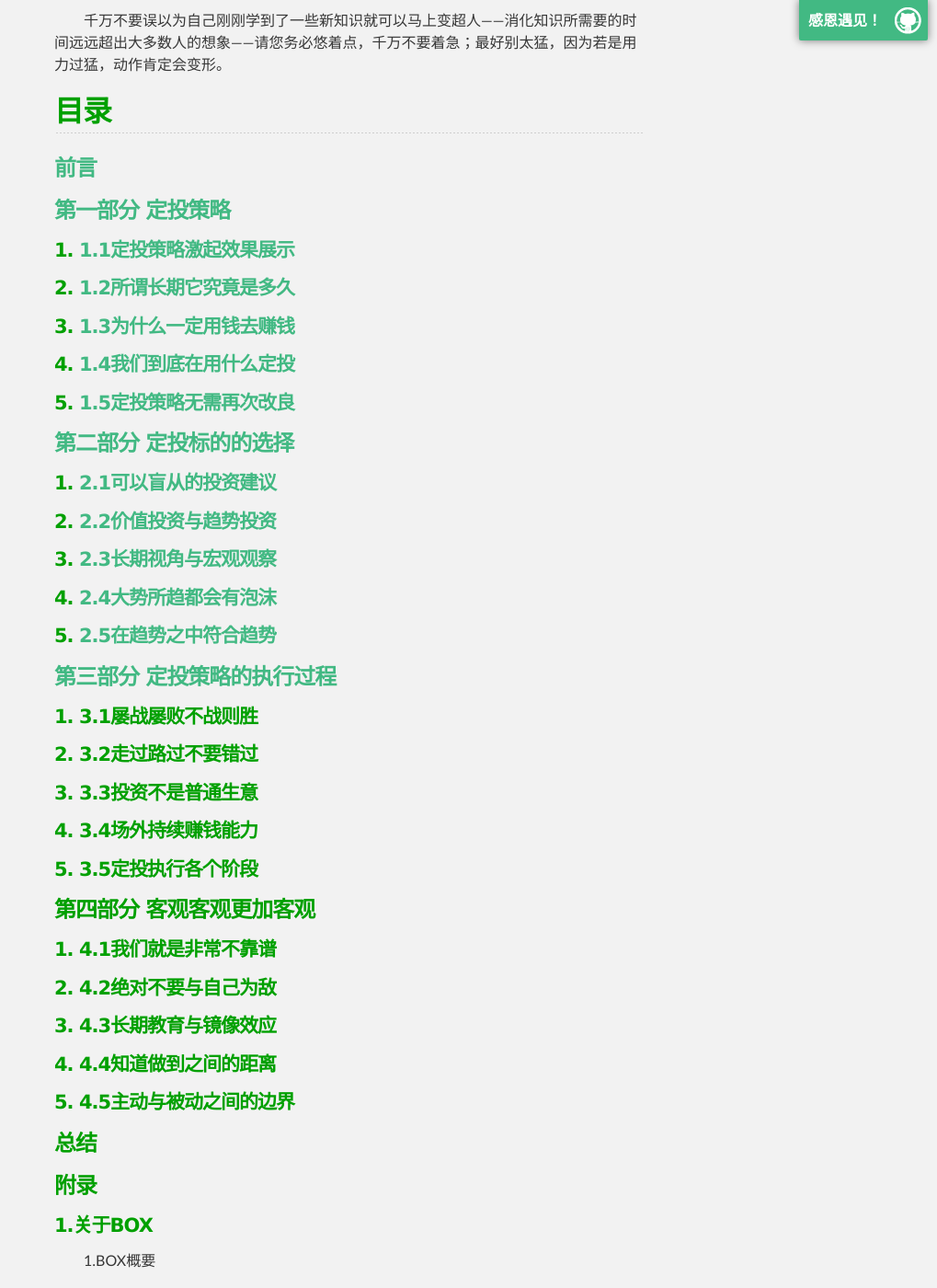
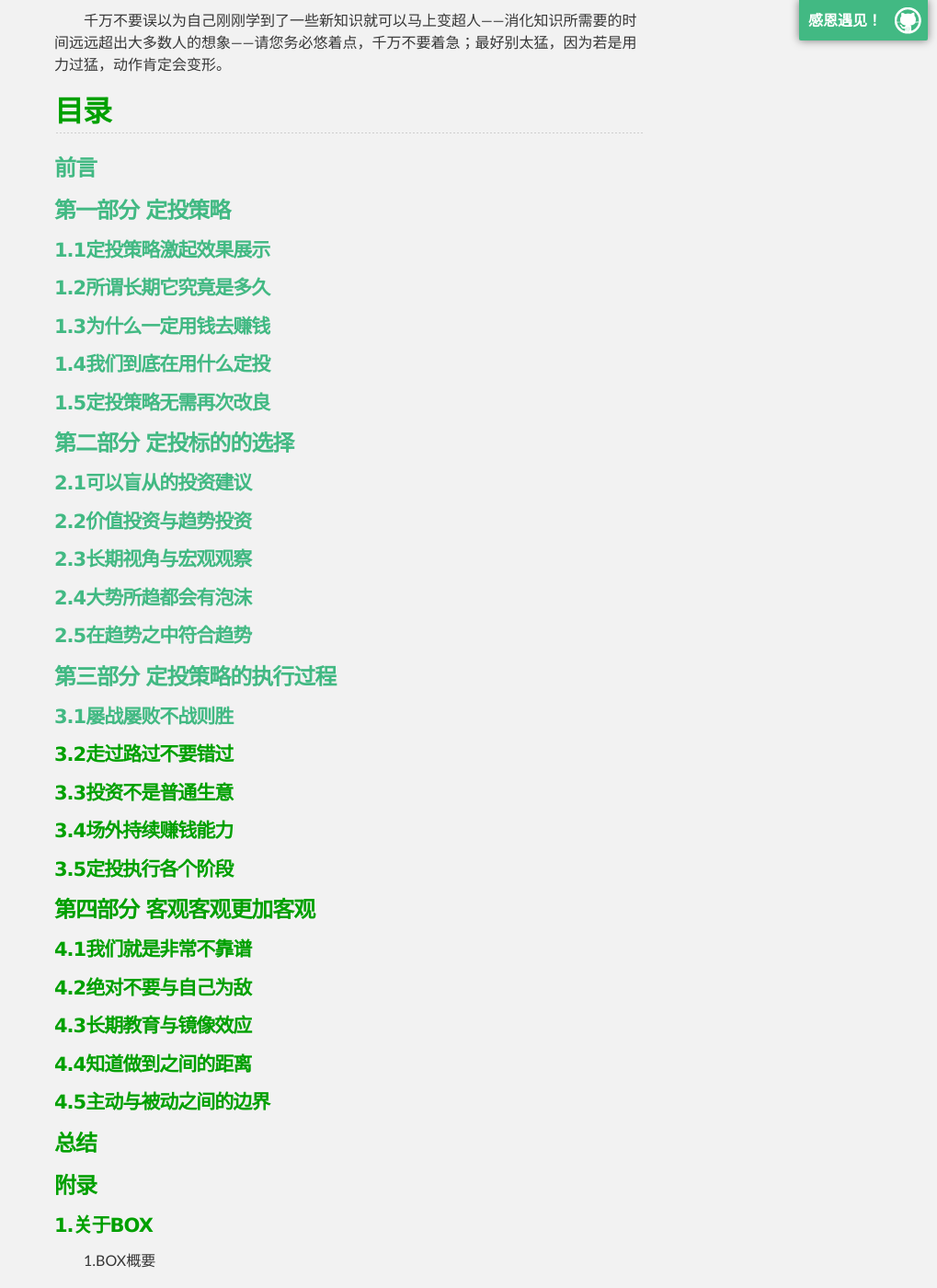
Before and after one commit to liangxincn/-, a Jekyll site: the page built from index.md, in a window 1280 px wide and 1400 px high, scrolled down 1048 px. Shown: the whole window at 92% size, without its empty margins (261-1280 px from the left). Built offline with Jekyll 4.4.1, drawn with Linux system fonts in a browser that asks for light colours; our own code applies the rules of GitHub Pages for plain Markdown files.

Commit message:
Update index.md

```diff
--- a/index.md
+++ b/index.md
@@ -21,51 +21,51 @@
 
 ### [第一部分 定投策略](./chapter01.html "《定投改变命运》（第三版）20220111完成")
 
-#### 1. [1.1定投策略激起效果展示](./chapter01-1.html "《定投改变命运》（第三版）20220111完成")
+#### [1.1定投策略激起效果展示](./chapter01-1.html "《定投改变命运》（第三版）20220111完成")
 
-#### 2. [1.2所谓长期它究竟是多久](./chapter01-2.html "《定投改变命运》（第三版）20220112完成")
+#### [1.2所谓长期它究竟是多久](./chapter01-2.html "《定投改变命运》（第三版）20220112完成")
 
-#### 3. [1.3为什么一定用钱去赚钱](./chapter01-3.html "《定投改变命运》（第三版）20220112完成")
+#### [1.3为什么一定用钱去赚钱](./chapter01-3.html "《定投改变命运》（第三版）20220112完成")
 
-#### 4. [1.4我们到底在用什么定投](./chapter01-4.html "《定投改变命运》（第三版）20220112完成")
+#### [1.4我们到底在用什么定投](./chapter01-4.html "《定投改变命运》（第三版）20220112完成")
 
-#### 5. [1.5定投策略无需再次改良](./chapter01-5.html "《定投改变命运》（第三版）20220113完成")
+#### [1.5定投策略无需再次改良](./chapter01-5.html "《定投改变命运》（第三版）20220113完成")
 
 ### [第二部分 定投标的的选择](./chapter02.html "《定投改变命运》（第三版）20220113完成")
 
-#### 1. [2.1可以盲从的投资建议](./chapter02-1.html "《定投改变命运》（第三版）20220114完成")
+#### [2.1可以盲从的投资建议](./chapter02-1.html "《定投改变命运》（第三版）20220114完成")
 
-#### 2. [2.2价值投资与趋势投资](./chapter02-2.html "《定投改变命运》（第三版）20220114完成")
+#### [2.2价值投资与趋势投资](./chapter02-2.html "《定投改变命运》（第三版）20220114完成")
 
-#### 3. [2.3长期视角与宏观观察](./chapter02-3.html "《定投改变命运》（第三版）20220115完成")
+#### [2.3长期视角与宏观观察](./chapter02-3.html "《定投改变命运》（第三版）20220115完成")
 
-#### 4. [2.4大势所趋都会有泡沫](./chapter02-4.html "《定投改变命运》（第三版）20220116完成")
+#### [2.4大势所趋都会有泡沫](./chapter02-4.html "《定投改变命运》（第三版）20220116完成")
 
-#### 5. [2.5在趋势之中符合趋势](./chapter02-5.html "《定投改变命运》（第三版）20220116完成")
+#### [2.5在趋势之中符合趋势](./chapter02-5.html "《定投改变命运》（第三版）20220116完成")
 
 ### [第三部分 定投策略的执行过程](./chapter03.html "《定投改变命运》（第三版）20220116完成")
 
-#### 1. 3.1屡战屡败不战则胜
+#### [3.1屡战屡败不战则胜](./chapter03-1.html "《定投改变命运》（第三版）20220117完成")
 
-#### 2. 3.2走过路过不要错过
+#### 3.2走过路过不要错过
 
-#### 3. 3.3投资不是普通生意
+#### 3.3投资不是普通生意
 
-#### 4. 3.4场外持续赚钱能力
+#### 3.4场外持续赚钱能力
 
-#### 5. 3.5定投执行各个阶段
+#### 3.5定投执行各个阶段
 
 ### 第四部分 客观客观更加客观
 
-#### 1. 4.1我们就是非常不靠谱
+#### 4.1我们就是非常不靠谱
 
-#### 2. 4.2绝对不要与自己为敌
+#### 4.2绝对不要与自己为敌
 
-#### 3. 4.3长期教育与镜像效应
+#### 4.3长期教育与镜像效应
 
-#### 4. 4.4知道做到之间的距离
+#### 4.4知道做到之间的距离
 
-#### 5. 4.5主动与被动之间的边界
+#### 4.5主动与被动之间的边界
 
 ### 总结
 
```
